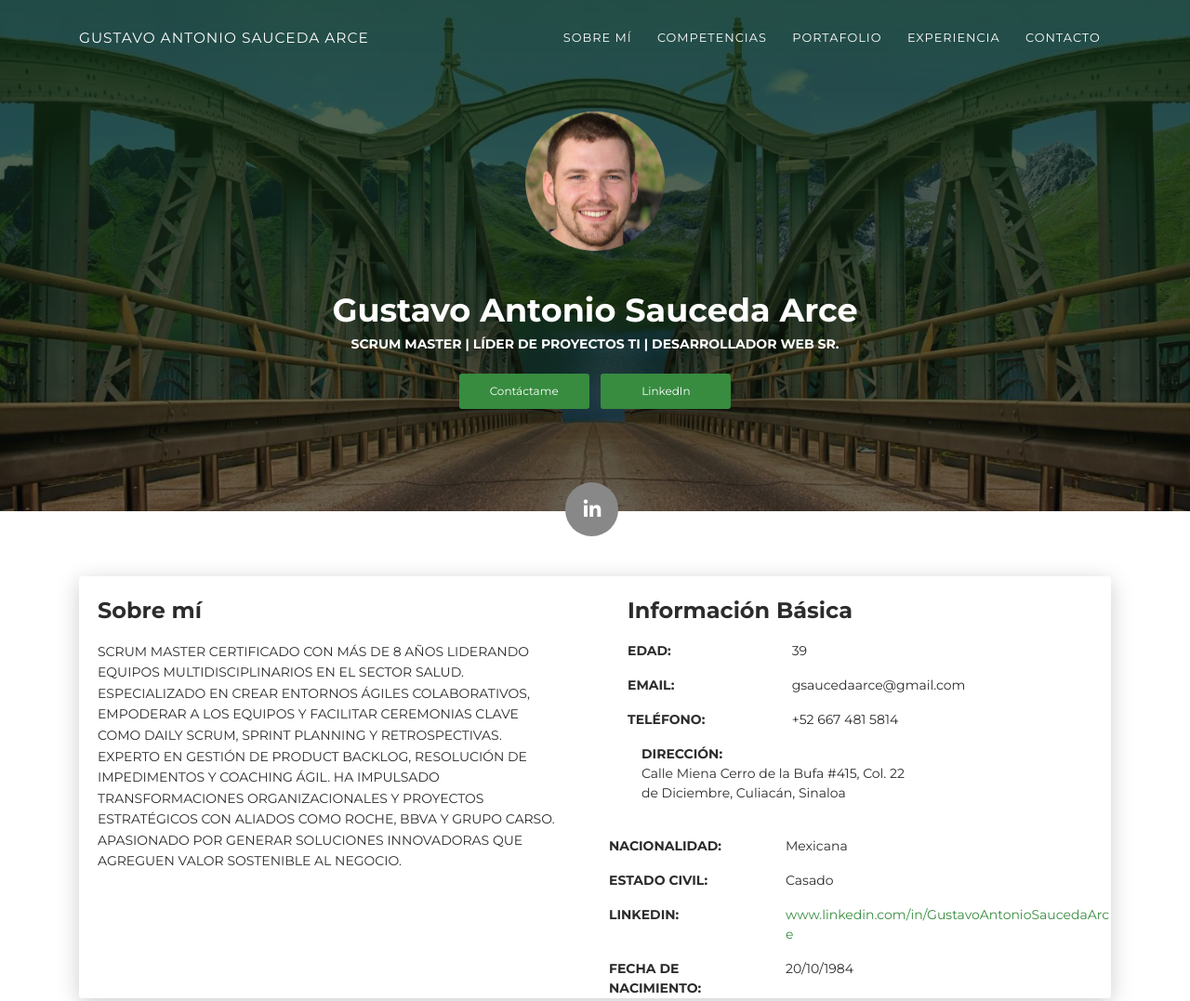
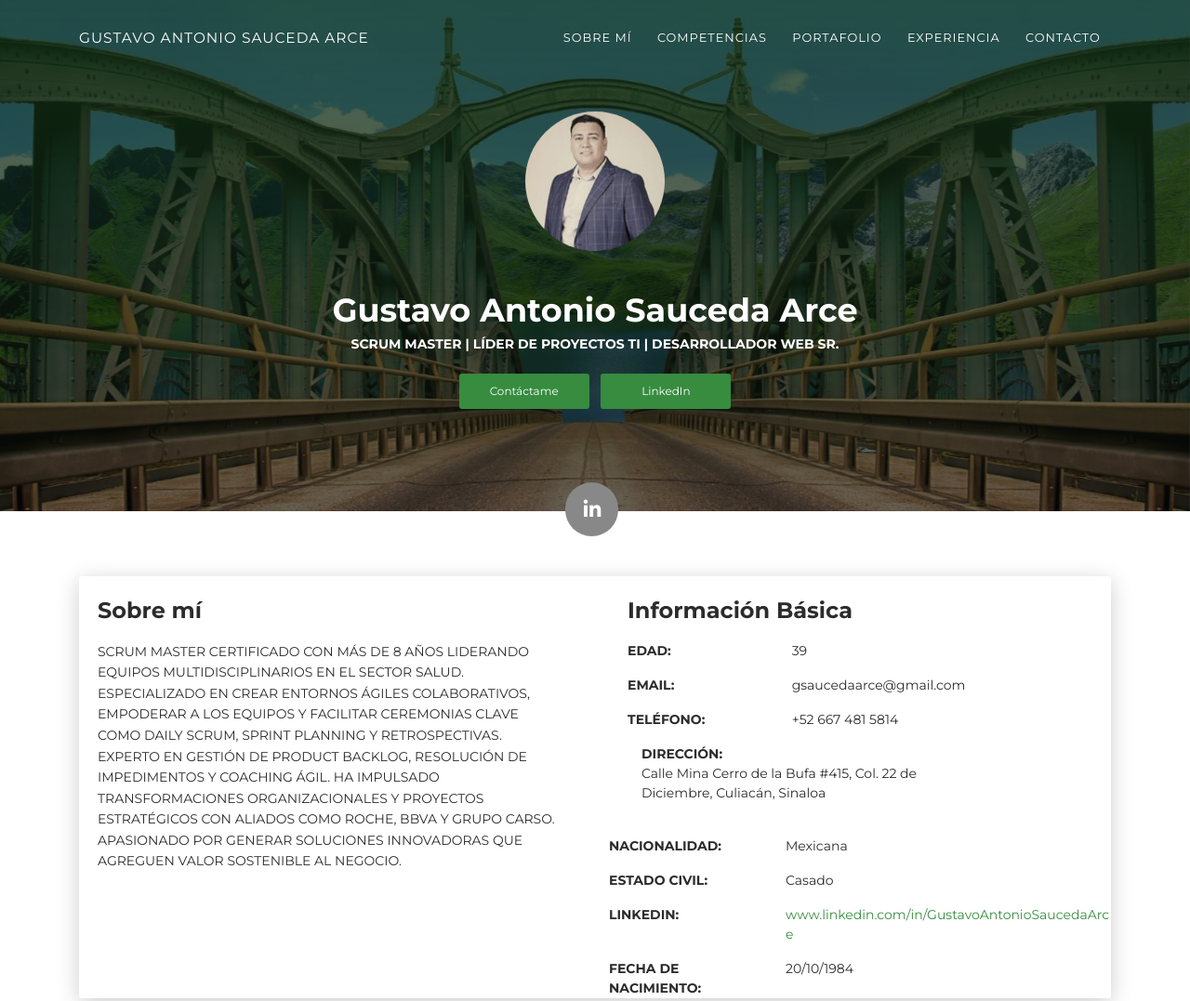
Before and after one commit to GustavoAntonioSaucedaArce/GustavoAntonioSaucedaArce.github.io, a plain HTML site: page index.html in a window 1280 px wide. Shown: the top 1077 px of the page at 93% size. Drawn offline with Linux system fonts and the light colour scheme.

Commit message:
subida de imagen

```diff
--- a/index.html
+++ b/index.html
@@ -48,7 +48,7 @@
       <div class="page-header-image" data-parallax="true" style="background-image: url('images/cc-bg-1.jpg')"></div>
       <div class="container">
         <div class="content-center">
-          <div class="cc-profile-image"><a href="#"><img src="images/anthony.jpg" alt="Foto de Gustavo"/></a></div>
+          <div class="cc-profile-image"><a href="#"><img src="images/gustavo.jpg" alt="Foto de Gustavo"/></a></div>
           <div class="h2 title">Gustavo Antonio Sauceda Arce</div>
           <p class="category text-white">Scrum Master | Líder de Proyectos TI | Desarrollador Web Sr.</p>
           <a class="btn btn-primary smooth-scroll mr-2" href="#contact" data-aos="zoom-in" data-aos-anchor="data-aos-anchor">Contáctame</a>
@@ -92,7 +92,7 @@
             </div>
             <div class="row mt-3"></div>
               <div class="col-sm-4"><strong class="text-uppercase">Dirección:</strong></div>
-              <div class="col-sm-8">Calle Miena Cerro de la Bufa #415, Col. 22 de Diciembre, Culiacán, Sinaloa</div>
+              <div class="col-sm-8">Calle Mina Cerro de la Bufa #415, Col. 22 de Diciembre, Culiacán, Sinaloa</div>
             </div>
             <div class="row mt-3">
               <div class="col-sm-4"><strong class="text-uppercase">Nacionalidad:</strong></div>
@@ -342,7 +342,7 @@
                 <div class="col-md-6">
                   <div class="card-body">
                     <p class="mb-0"><strong>Dirección</strong></p>
-                    <p class="pb-2">Calle Miena Cerro de la Bufa #415, Col. 22 de Diciembre, Culiacán, Sinaloa</p>
+                    <p class="pb-2">Calle Mina Cerro de la Bufa #415, Col. 22 de Diciembre, Culiacán, Sinaloa</p>
                     <p class="mb-0"><strong>Teléfono</strong></p>
                     <p class="pb-2">+52 667 481 5814</p>
                     <p class="mb-0"><strong>Email</strong></p>
```
Also changed, not shown: images/gustavo.jpg (added).
